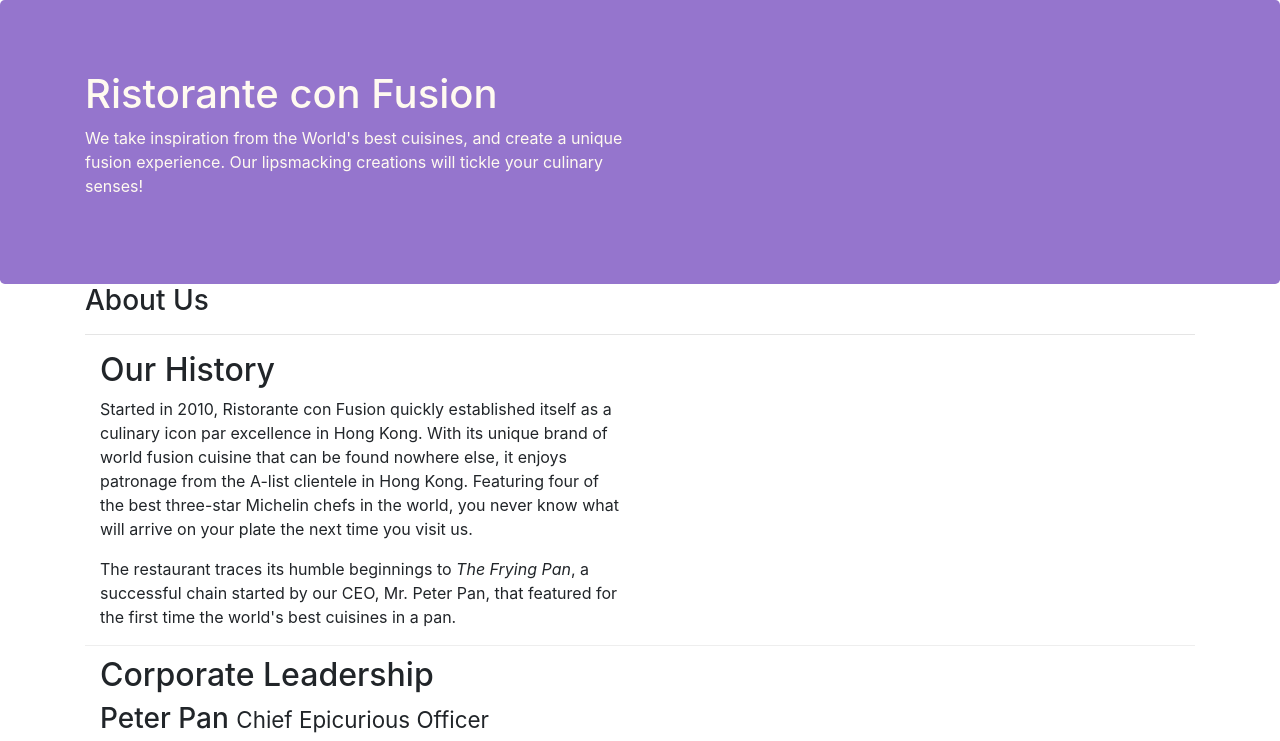
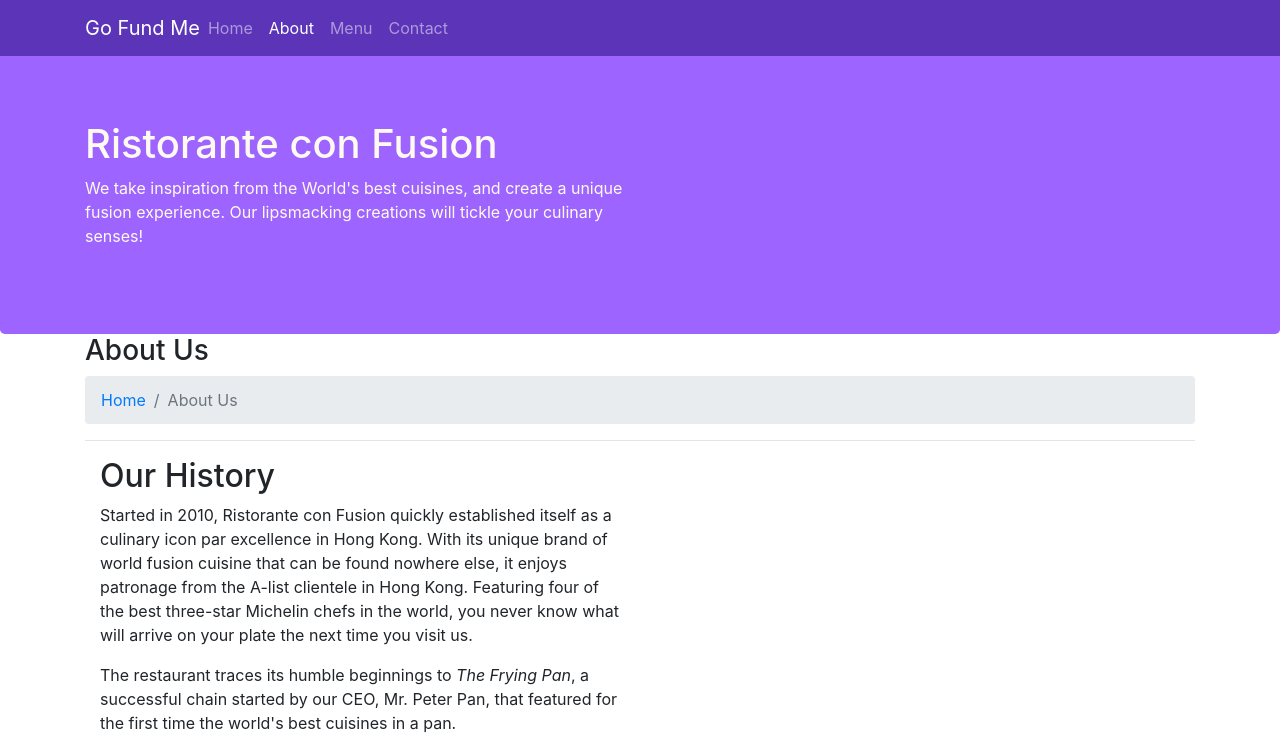
Before and after one commit to gulzerr/learn-bootstrap, a website: page aboutus.html in a window 1280 px wide. Shown: the top 741 px of the page. Drawn offline with nearby package versions, Linux system fonts and the light colour scheme.

Commit message:
Navbar and Breadcrumbs

```diff
--- a/aboutus.html
+++ b/aboutus.html
@@ -14,6 +14,22 @@
 </head>
 
 <body>
+    <nav class="navbar navbar-dark navbar-expand-sm fixed-top">
+        <div class="container">
+            <button class="navbar-toggler" type="button" data-toggle="collapse" data-target="#Navbar">
+                <span class="navbar-toggler-icon"></span>
+            </button>
+            <a href="#" class="navbar-brand mr-auto">Go Fund Me</a>
+            <div class="collapse navbar-collapse" id="Navbar">
+                <ul class="navbar-nav mr-auto">
+                    <li class="nav-item"> <a href="./index.html" class="nav-link">Home</a> </li>
+                    <li class="nav-item active"> <a href="./aboutus.html" class="nav-link">About</a> </li>
+                    <li class="nav-item"> <a href="#" class="nav-link">Menu</a> </li>
+                    <li class="nav-item"> <a href="#" class="nav-link">Contact</a> </li>
+                </ul>
+            </div>
+        </div>
+    </nav>
 
     <header class="jumbotron">
         <div class="container">
@@ -33,6 +49,10 @@
         <div>
             <div>
                 <h3>About Us</h3>
+                <ol class="col-12 breadcrumb">
+                    <li class="breadcrumb-item"><a href="./index.html">Home</a></li>
+                    <li class="breadcrumb-item active">About Us</li>
+                </ol>
                 <hr>
             </div>
         </div>
@@ -57,24 +77,28 @@
             <div class="col-12">
                 <h2>Corporate Leadership</h2>
                 <h3>Peter Pan <small>Chief Epicurious Officer</small></h3>
-                <p class="d-none d-sm-block">Our CEO, Peter, credits his hardworking East Asian immigrant parents who undertook the arduous
+                <p class="d-none d-sm-block">Our CEO, Peter, credits his hardworking East Asian immigrant parents who
+                    undertook the arduous
                     journey to the shores of America with the intention of giving their children the best future. His
                     mother's wizardy in the kitchen whipping up the tastiest dishes with whatever is available
                     inexpensively at the supermarket, was his first inspiration to create the fusion cuisines for which
                     <em>The Frying Pan</em> became well known. He brings his zeal for fusion cuisines to this
                     restaurant, pioneering cross-cultural culinary connections.</p>
                 <h3>Dhanasekaran Witherspoon <small>Chief Food Officer</small></h3>
-                <p class="d-none d-sm-block">Our CFO, Danny, as he is affectionately referred to by his colleagues, comes from a long established
+                <p class="d-none d-sm-block">Our CFO, Danny, as he is affectionately referred to by his colleagues,
+                    comes from a long established
                     family tradition in farming and produce. His experiences growing up on a farm in the Australian
                     outback gave him great appreciation for varieties of food sources. As he puts it in his own words,
                     <em>Everything that runs, wins, and everything that stays, pays!</em></p>
                 <h3>Agumbe Tang <small>Chief Taste Officer</small></h3>
-                <p class="d-none d-sm-block">Blessed with the most discerning gustatory sense, Agumbe, our CTO, personally ensures that every dish
+                <p class="d-none d-sm-block">Blessed with the most discerning gustatory sense, Agumbe, our CTO,
+                    personally ensures that every dish
                     that we serve meets his exacting tastes. Our chefs dread the tongue lashing that ensues if their
                     dish does not meet his exacting standards. He lives by his motto, <em>You click only if you survive
                         my lick.</em></p>
                 <h3>Alberto Somayya <small>Executive Chef</small></h3>
-                <p class="d-none d-sm-block">Award winning three-star Michelin chef with wide International experience having worked closely with
+                <p class="d-none d-sm-block">Award winning three-star Michelin chef with wide International experience
+                    having worked closely with
                     whos-who in the culinary world, he specializes in creating mouthwatering Indo-Italian fusion
                     experiences. He says, <em>Put together the cuisines from the two craziest cultures, and you get a
                         winning hit! Amma Mia!</em></p>
@@ -89,7 +113,7 @@
                 <div class="col-4 offset-1 col-sm-2">
                     <h5>Links</h5>
                     <ul class="list-unstyled">
-                        <li><a href="#">Home</a></li>
+                        <li><a href="./index.html">Home</a></li>
                         <li><a href="#">About</a></li>
                         <li><a href="#">Menu</a></li>
                         <li><a href="#">Contact</a></li>
@@ -124,6 +148,10 @@
             </div>
         </div>
     </footer>
+    <!-- jQuery first, then Popper.js, then Bootstrap JS. -->
+    <script src="node_modules/jquery/dist/jquery.slim.min.js"></script>
+    <script src="node_modules/popper.js/dist/umd/popper.min.js"></script>
+    <script src="node_modules/bootstrap/dist/js/bootstrap.min.js"></script>
 
 </body>
 
--- a/css/aboutUs.css
+++ b/css/aboutUs.css
@@ -1,7 +1,7 @@
 .jumbotron {
     padding: 70px 30px 70px 30px;
     margin: 0px auto;
-    background: #9575CD;
+    background: #9d64ff;
     color: floralwhite;
 }
 
@@ -16,3 +16,12 @@
     margin: 0px auto;
     padding: 20px 0px 20px 0px;
 }
+
+body{
+    padding:50px 0px 0px 0px;
+    z-index:0;
+}
+
+.navbar-dark {
+     background-color: #5b34b8;
+}
--- a/css/style.css
+++ b/css/style.css
@@ -23,7 +23,7 @@ a {
 .jumbotron {
     padding: 70px 30px 70px 30px;
     margin: 0px auto;
-    background: #9575CD;
+    background: #9d64ff;
     color: floralwhite;
 }
 
@@ -39,3 +39,12 @@ address {
     border-top: 1px ridge;
     border-color: rgb(146, 146, 146);
 }
+
+body{
+    padding:50px 0px 0px 0px;
+    z-index:0;
+}
+
+.navbar-dark {
+     background-color: #5b34b8;
+}
```
Also changed, not shown: index.html (+18 -1 lines).
